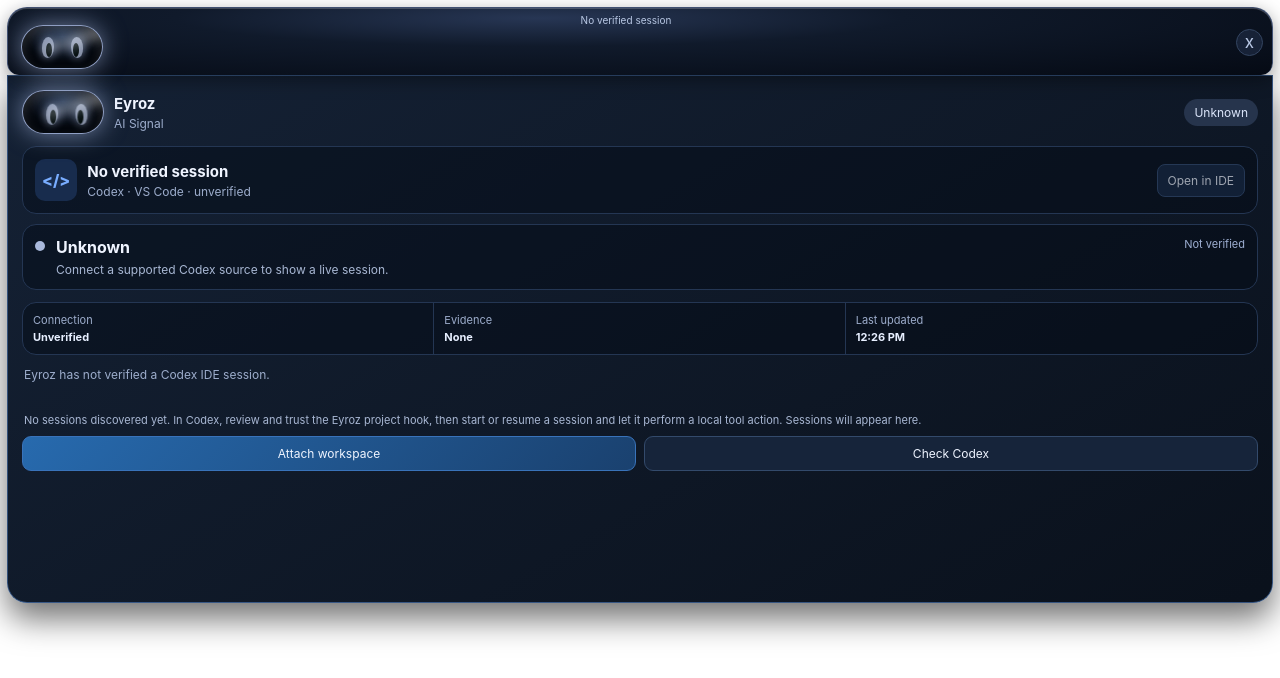
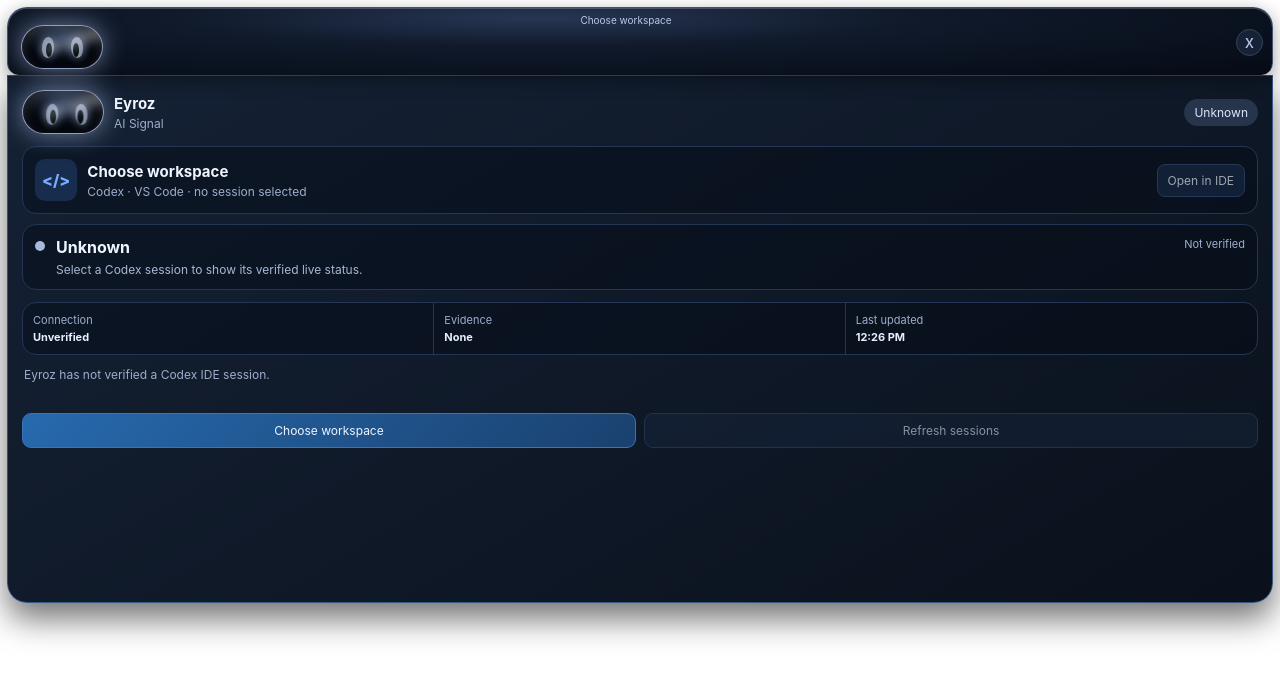
Before and after one commit to Aasilahamed/Eyroz, a React (Vite) app: page / in a window 1280 px wide. Both pictures are taken after a click on the button "Open Eyroz". Shown: the top 678 px of the page. Built offline with nearby package versions, Linux system fonts and the light colour scheme.

Commit message:
List named Codex IDE sessions in Eyroz

```diff
--- a/poc/list-local-vscode-threads.mjs
+++ b/poc/list-local-vscode-threads.mjs
@@ -4,7 +4,7 @@
 // asks for metadata for VS Code threads whose cwd is this workspace.
 const command = process.platform === 'win32' ? process.env.ComSpec ?? 'cmd.exe' : 'codex';
 const args = process.platform === 'win32' ? ['/d', '/s', '/c', 'codex app-server --stdio'] : ['app-server', '--stdio'];
-const report = { handshake: false, workspace: process.cwd(), vscodeThreads: 0, outcome: 'STARTING' };
+const report = { handshake: false, workspace: process.cwd(), vscodeThreads: 0, namedThreads: 0, outcome: 'STARTING' };
 
 await new Promise(resolve => {
   let child;
@@ -46,6 +46,7 @@
         } else if (message.id === 2) {
           if (message.error || !Array.isArray(message.result?.data)) return finish('LIST_REJECTED');
           report.vscodeThreads = message.result.data.length;
+          report.namedThreads = message.result.data.filter(thread => typeof thread?.name === 'string' && thread.name.trim()).length;
           finish('PROTOCOL_OK');
         }
       } catch { finish('INVALID_RESPONSE'); }
--- a/src/ui/App.tsx
+++ b/src/ui/App.tsx
@@ -1,6 +1,8 @@
-import { useEffect, useLayoutEffect, useState } from 'react';
+import { useLayoutEffect, useState } from 'react';
 import { disconnect, type SessionSnapshot, unknownSession } from '../status/model';
 import { Eyes } from './Eyes';
+
+type CodexSession = { id: string; name?: string; updatedAt?: number; status: string };
 
 const statusCopy: Record<SessionSnapshot['state'], string> = {
   RUNNING: 'Codex is working on the current turn.',
@@ -9,66 +11,50 @@
   ERROR: 'The current turn reported a failure.',
   DISCONNECTED: 'The Codex source is disconnected.',
   STALE: 'The last verified state is no longer current.',
-  UNKNOWN: 'Connect a supported Codex source to show a live session.',
+  UNKNOWN: 'Select a Codex session to show its verified live status.',
 };
 
 function title(state: SessionSnapshot['state']) { return state.replaceAll('_', ' ').toLowerCase().replace(/\b\w/g, letter => letter.toUpperCase()); }
-
-function isBridgeSnapshot(value: unknown): value is Omit<SessionSnapshot, 'receivedAt'> & { sessionId: string; sessionLabel: string } {
-  if (!value || typeof value !== 'object') return false;
-  const event = value as Record<string, unknown>;
-  return ['RUNNING', 'UNKNOWN', 'DISCONNECTED'].includes(String(event.state))
-    && typeof event.confirmed === 'boolean'
-    && event.evidence === 'hook'
-    && typeof event.workspace === 'string'
-    && typeof event.sessionId === 'string'
-    && typeof event.sessionLabel === 'string'
-    && typeof event.detail === 'string'
-    && ['connected', 'disconnected', 'unverified'].includes(String(event.connection));
-}
-
-type DiscoveredSession = { id: string; label: string; lastSeen: number };
+function workspaceLabel(workspace: string) { return workspace.split(/[\\/]/).filter(Boolean).at(-1) ?? workspace; }
+function sessionLabel(session: CodexSession) { return session.name ?? `Codex session ${session.id.slice(-6)}`; }
 
 export function App() {
   const [expanded, setExpanded] = useState(false);
   const [session, setSession] = useState<SessionSnapshot>(() => unknownSession());
-  const [probing, setProbing] = useState(false);
-  const [workspace, setWorkspace] = useState('No verified session');
-  const [attaching, setAttaching] = useState(false);
-  const [sessions, setSessions] = useState<DiscoveredSession[]>([]);
+  const [workspace, setWorkspace] = useState('Choose workspace');
+  const [workspacePath, setWorkspacePath] = useState<string>();
+  const [sessions, setSessions] = useState<CodexSession[]>([]);
   const [selectedSessionId, setSelectedSessionId] = useState<string>();
+  const [loading, setLoading] = useState(false);
+  const selectedSession = sessions.find(candidate => candidate.id === selectedSessionId);
+
   useLayoutEffect(() => { window.eyroz?.resize(expanded); }, [expanded]);
-  useLayoutEffect(() => { void window.eyroz?.identity().then(value => setWorkspace(value.workspace)); }, []);
-  useEffect(() => window.eyroz?.onSessionEvent(event => {
-    if (!isBridgeSnapshot(event)) return;
-    setSessions(current => [{ id: event.sessionId, label: event.sessionLabel, lastSeen: Date.now() }, ...current.filter(candidate => candidate.id !== event.sessionId)].slice(0, 8));
-    if (event.sessionId !== selectedSessionId) return;
-    setWorkspace(event.sessionLabel);
-    setSession({ ...event, receivedAt: Date.now() });
-  }), [selectedSessionId]);
 
-  async function probe() {
-    setProbing(true);
-    const result = await window.eyroz?.probeCodex();
-    setProbing(false);
-    setSession(current => result?.connected
-      ? { ...current, detail: `${result.detail} Session discovery begins after the workspace hook is trusted and Codex emits an event.`, receivedAt: Date.now(), connection: 'unverified' }
-      : disconnect(current, result?.detail ?? 'Desktop bridge is unavailable.'));
+  async function loadSessions(path: string) {
+    setLoading(true);
+    try {
+      const found = await window.eyroz?.listSessions(path) ?? [];
+      setSessions(found);
+      setSelectedSessionId(current => found.some(candidate => candidate.id === current) ? current : undefined);
+      setSession(current => ({ ...current, state: 'UNKNOWN', confirmed: false, evidence: 'none', connection: 'connected', detail: found.length ? 'Choose a Codex session. Eyroz lists its stored name directly from local Codex state.' : 'No VS Code Codex sessions were found for this workspace.', receivedAt: Date.now() }));
+    } catch (error) {
+      setSessions([]);
+      setSelectedSessionId(undefined);
+      setSession(current => disconnect(current, error instanceof Error ? error.message : 'Codex App Server could not list sessions.'));
+    } finally { setLoading(false); }
   }
 
-  async function attachWorkspace() {
+  async function chooseWorkspace() {
     const selected = await window.eyroz?.chooseWorkspace();
     if (!selected) return;
-    setAttaching(true);
-    try {
-      const result = await window.eyroz?.installBridge(selected);
-      setWorkspace(result?.label ?? workspace);
-      setSelectedSessionId(undefined);
-      setSessions([]);
-      setSession(current => ({ ...current, detail: `${result?.detail ?? 'Bridge setup did not return a result.'} Select a discovered session before Eyroz shows its status.`, receivedAt: Date.now() }));
-    } catch (error) {
-      setSession(current => disconnect(current, error instanceof Error ? error.message : 'Bridge installation failed.'));
-    } finally { setAttaching(false); }
+    setWorkspacePath(selected);
+    setWorkspace(workspaceLabel(selected));
+    await loadSessions(selected);
+  }
+
+  function selectSession(candidate: CodexSession) {
+    setSelectedSessionId(candidate.id);
+    setSession(current => ({ ...current, state: 'UNKNOWN', confirmed: false, evidence: 'app-server', connection: 'connected', detail: 'Selected session. Eyroz verified its name and workspace through local Codex state; live IDE event subscription is not verified yet.', receivedAt: Date.now() }));
   }
 
   function togglePanel() {
@@ -77,21 +63,16 @@
     setExpanded(next);
   }
 
-  function selectSession(candidate: DiscoveredSession) {
-    setSelectedSessionId(candidate.id);
-    setWorkspace(candidate.label);
-    setSession(current => ({ ...current, state: 'UNKNOWN', confirmed: false, evidence: 'none', connection: 'unverified', detail: 'Selected session. Waiting for its next verified Codex hook event.', receivedAt: Date.now() }));
-  }
-
+  const heading = selectedSession ? sessionLabel(selectedSession) : workspace;
   return <main className={expanded ? 'shell shell--expanded' : 'shell'}>
     <section className="widget" onDoubleClick={togglePanel}>
-      <div className="drag-region"><span className="session-label" title={workspace}>{workspace}</span><Eyes state={session.state} compact /></div>
+      <div className="drag-region"><span className="session-label" title={heading}>{heading}</span><Eyes state={session.state} compact /></div>
       <button className="chevron" onClick={togglePanel} aria-label={expanded ? 'Collapse Eyroz' : 'Open Eyroz'}>{expanded ? 'x' : '^'}</button>
     </section>
     {expanded && <section className="panel" aria-live="polite">
       <header><div className="brand"><Eyes state={session.state} compact /><div><strong>Eyroz</strong><span>AI Signal</span></div></div><span className={`badge badge--${session.state.toLowerCase().replaceAll('_', '-')}`}>{title(session.state)}</span></header>
       <div className="session-card">
-        <div className="ide-icon">&lt;/&gt;</div><div><strong>{workspace}</strong><span>Codex · VS Code · unverified</span></div>
+        <div className="ide-icon">&lt;/&gt;</div><div><strong>{heading}</strong><span>Codex · VS Code · {selectedSession ? 'selected session' : 'no session selected'}</span></div>
         <button disabled title="Direct session focusing is not verified yet">Open in IDE</button>
       </div>
       <div className={`status-card status-card--${session.state.toLowerCase().replaceAll('_', '-')}`}>
@@ -104,12 +85,12 @@
         <p><span>Last updated</span><b>{new Date(session.receivedAt).toLocaleTimeString([], { hour: '2-digit', minute: '2-digit' })}</b></p>
       </div>
       <p className="note">{session.detail}</p>
-      {sessions.length === 0 && <p className="discovery-hint">No sessions discovered yet. In Codex, review and trust the Eyroz project hook, then start or resume a session and let it perform a local tool action. Sessions will appear here.</p>}
-      {sessions.length > 0 && <div className="sessions" aria-label="Discovered Codex sessions">
-        <span>Discovered sessions</span>
-        {sessions.map(candidate => <button key={candidate.id} className={candidate.id === selectedSessionId ? 'session-choice session-choice--selected' : 'session-choice'} onClick={() => selectSession(candidate)}>{candidate.label}{candidate.id === selectedSessionId ? ' · selected' : ''}</button>)}
+      {sessions.length > 0 && <div className="sessions" aria-label="Codex sessions in this workspace">
+        <span>Codex sessions in {workspace}</span>
+        {sessions.map(candidate => <button key={candidate.id} className={candidate.id === selectedSessionId ? 'session-choice session-choice--selected' : 'session-choice'} onClick={() => selectSession(candidate)}>{sessionLabel(candidate)}{candidate.id === selectedSessionId ? ' · selected' : ''}</button>)}
       </div>}
-      <div className="actions"><button onClick={attachWorkspace} disabled={attaching}>{attaching ? 'Installing bridge...' : 'Attach workspace'}</button><button className="secondary" onClick={probe} disabled={probing}>{probing ? 'Checking...' : 'Check Codex'}</button></div>
+      {!loading && workspacePath && sessions.length === 0 && <p className="discovery-hint">No VS Code Codex sessions match this exact workspace path.</p>}
+      <div className="actions"><button onClick={chooseWorkspace} disabled={loading}>{loading ? 'Loading sessions...' : 'Choose workspace'}</button><button className="secondary" onClick={() => workspacePath && void loadSessions(workspacePath)} disabled={!workspacePath || loading}>{loading ? 'Loading...' : 'Refresh sessions'}</button></div>
     </section>}
   </main>;
 }
--- a/src/vite-env.d.ts
+++ b/src/vite-env.d.ts
@@ -5,6 +5,7 @@
     eyroz?: {
       probeCodex(): Promise<{ connected: boolean; detail: string }>;
       identity(): Promise<{ workspace: string }>;
+      listSessions(workspace: string): Promise<Array<{ id: string; name?: string; updatedAt?: number; status: string }>>;
       chooseWorkspace(): Promise<string | undefined>;
       installBridge(workspace: string): Promise<{ workspace: string; label: string; detail: string }>;
       onSessionEvent(listener: (snapshot: unknown) => void): () => void;
```
Also changed, not shown: electron/app-server.ts (added, +108 -0 lines), electron/main.ts (+7 -0 lines), electron/preload.cts, 1 other file (tests, documents, lock files or other folders).
